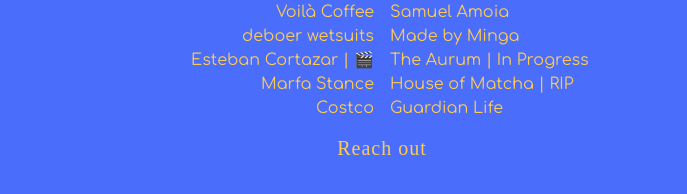
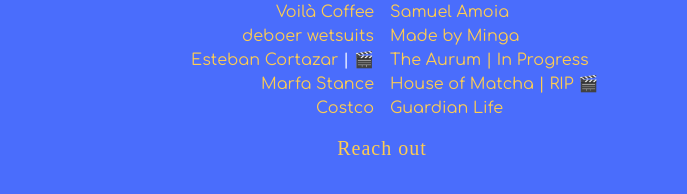
Before and after one commit to nicholasroubal/winston-wolf-solutions, a plain HTML site: page Winston/index.html in a window 1280 px wide. Shown: the part 536-730 px from the top of the page, 258-945 px from the left. Drawn offline with Linux system fonts and the light colour scheme; a web font is replaced by a local one.

Commit message:
Update index.html

```diff
--- a/Winston/index.html
+++ b/Winston/index.html
@@ -47,7 +47,7 @@
                         <li><a href="https://eirnyc.com">Eir NYC</a></li>
                         <li><a href="https://voila.coffee">Voilà Coffee</a></li>
                         <li><a href="https://deboerwetsuits.com">deboer wetsuits</a></li>
-                        <li><a href="https://estebancortazar.com">Esteban Cortazar</a><a href="#" data-toggle="modal" data-target="#ECVideo"> | 🎬</a></li>
+                        <li><a href="https://estebancortazar.com">Esteban Cortazar</a> | <a href="#" data-toggle="modal" data-target="#ECVideo">🎬</a></li>
                         <li><a href="https://marfastance.com">Marfa Stance</a></li>
                         <li><a href="https://costco.com">Costco</a></li>
                       </ul>
@@ -60,7 +60,7 @@
                         <li><a href="https://samuelamoia.com">Samuel Amoia</a></li>
                         <li><a href="https://madebyminga.com">Made by Minga</a></li>
                         <li><a href="https://theaurum.com">The Aurum | In Progress</a></li>
-                        <li><a href="#" data-toggle="modal" data-target="#HOMVideo">House of Matcha | RIP</a></li>
+                        <li><a href="#" data-toggle="modal" data-target="#HOMVideo">House of Matcha | RIP 🎬</a></li>
                         <li><a href="https://www.guardianlife.com/">Guardian Life</a></li>
                       </ul>
                     </div>
```
